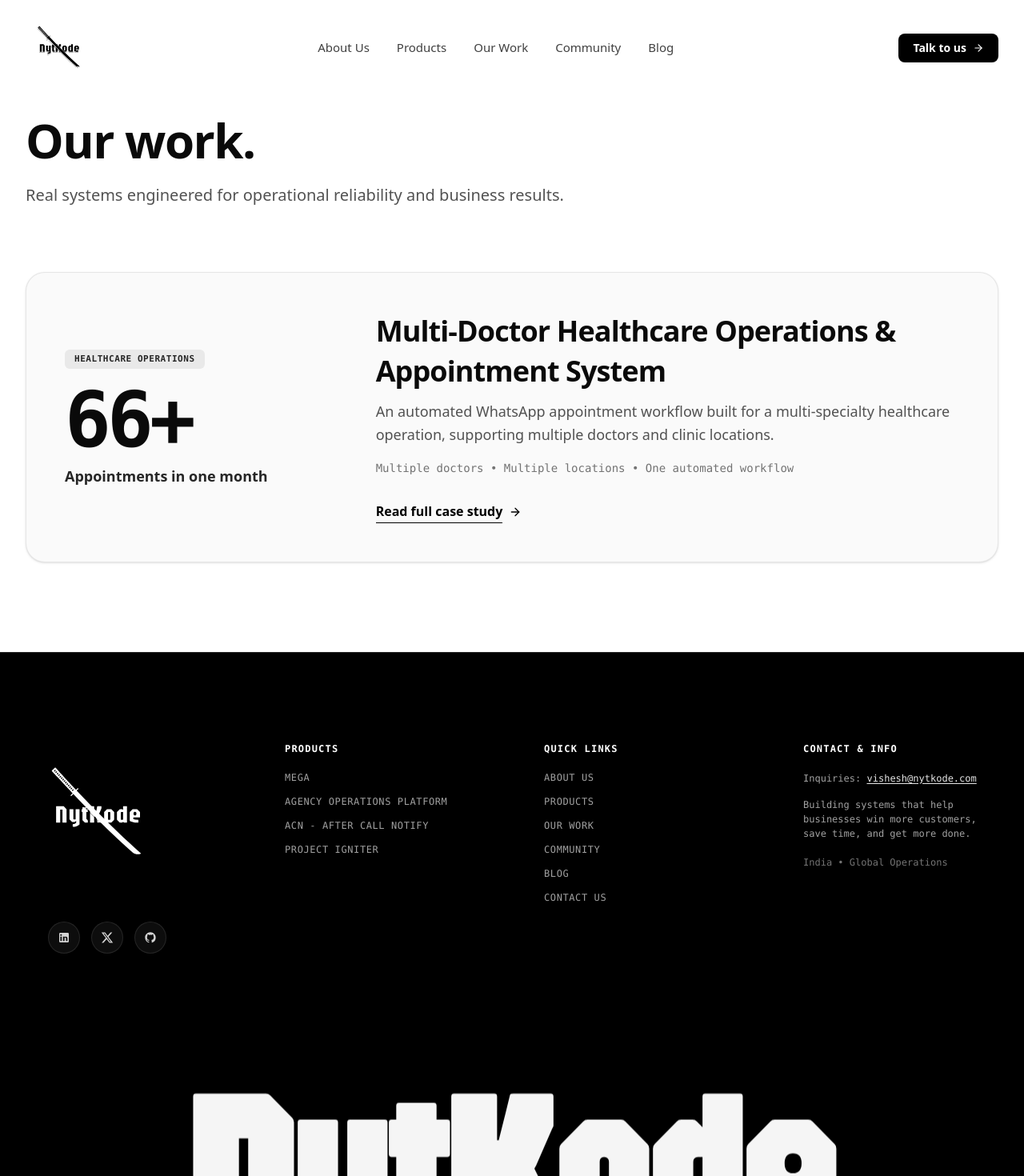
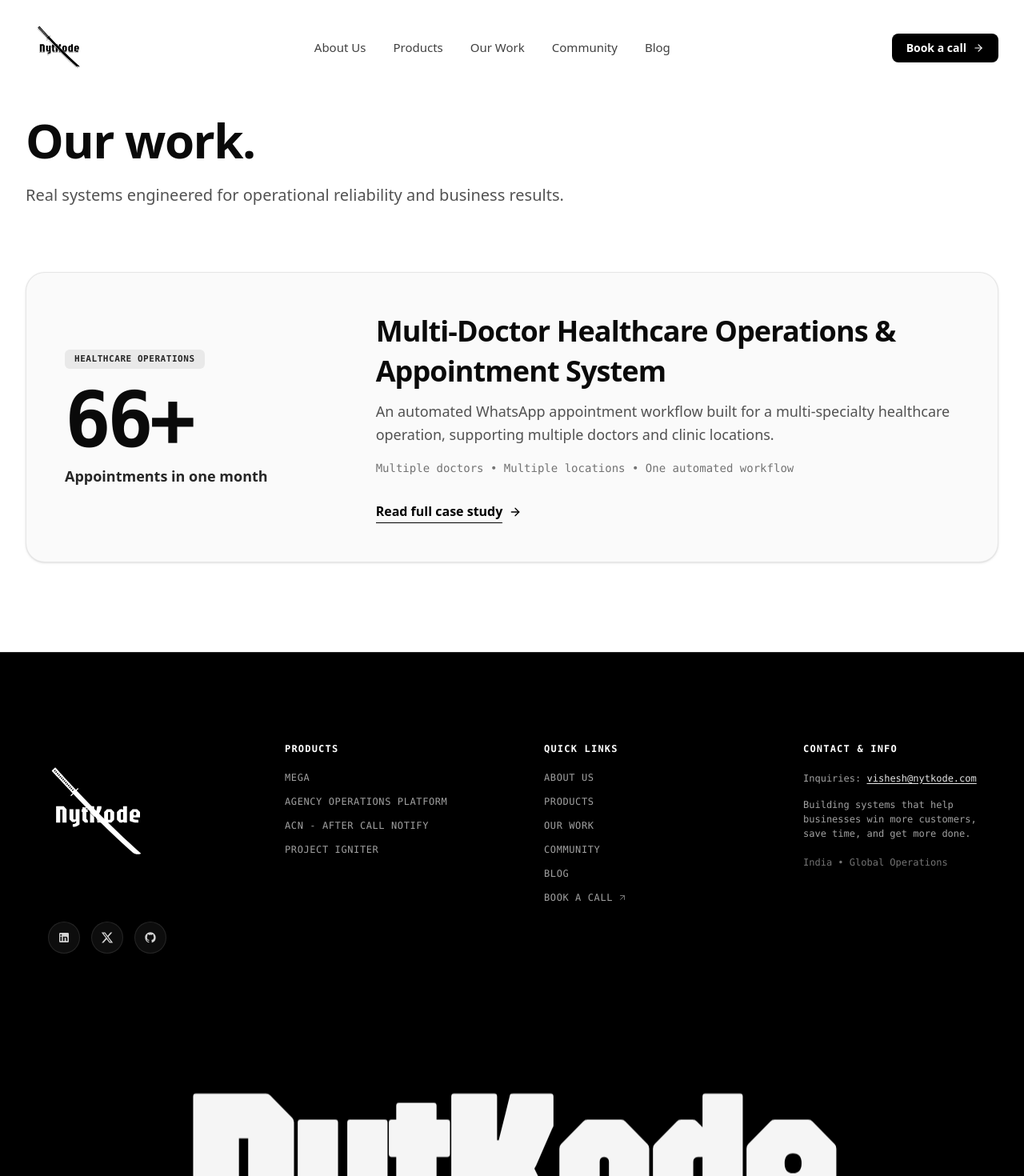
Before and after one commit to nytkode/nytkode, a Next.js app: page /work in a window 1280 px wide. Shown: the top 1470 px of the page at 80% size. Built offline with nearby package versions, Linux system fonts and the light colour scheme.

Commit message:
feat(cta): replace 'Talk to us' with Calendly 'Book a call' links across all sections

```diff
--- a/src/app/work/healthcare-appointment-automation/page.tsx
+++ b/src/app/work/healthcare-appointment-automation/page.tsx
@@ -165,13 +165,15 @@ export default function HealthcareCaseStudyPage() {
               </p>
             </div>
 
-            <button
-              onClick={() => handleOpenContact("Healthcare Case Study Inquiry")}
+            <a
+              href="https://calendly.com/nytkode/30min"
+              target="_blank"
+              rel="noopener noreferrer"
               className="inline-flex items-center justify-center gap-2.5 px-8 py-4 rounded-xl text-sm font-semibold text-black bg-white hover:bg-neutral-200 transition-colors cursor-pointer shrink-0 shadow-md"
             >
-              <span>Talk to NytKode</span>
+              <span>Book a call</span>
               <ArrowRightIcon className="w-4 h-4" />
-            </button>
+            </a>
           </div>
         </div>
       </main>
--- a/src/components/CaseStudyModal.tsx
+++ b/src/components/CaseStudyModal.tsx
@@ -103,16 +103,16 @@ export const CaseStudyModal: React.FC<CaseStudyModalProps> = ({
             <span className="text-xs text-neutral-400">
               Need similar infrastructure for your business?
             </span>
-            <button
-              onClick={() => {
-                onClose();
-                onTalkToUs();
-              }}
+            <a
+              href="https://calendly.com/nytkode/30min"
+              target="_blank"
+              rel="noopener noreferrer"
+              onClick={onClose}
               className="w-full sm:w-auto inline-flex items-center justify-center gap-2 px-5 py-2.5 rounded-lg text-xs font-semibold text-black bg-white hover:bg-neutral-200 transition-colors"
             >
-              <span>Discuss Your Workflow</span>
+              <span>Book a call</span>
               <ArrowRightIcon className="w-3.5 h-3.5" />
-            </button>
+            </a>
           </div>
         </div>
       </div>
--- a/src/components/FinalCTASection.tsx
+++ b/src/components/FinalCTASection.tsx
@@ -4,7 +4,7 @@ import React from "react";
 import { ArrowRightIcon } from "./Icons";
 
 interface FinalCTASectionProps {
-  onTalkToUs: () => void;
+  onTalkToUs?: () => void;
 }
 
 export const FinalCTASection: React.FC<FinalCTASectionProps> = ({ onTalkToUs }) => {
@@ -28,13 +28,15 @@ export const FinalCTASection: React.FC<FinalCTASectionProps> = ({ onTalkToUs })
         </p>
 
         <div className="flex items-center justify-center">
-          <button
-            onClick={onTalkToUs}
+          <a
+            href="https://calendly.com/nytkode/30min"
+            target="_blank"
+            rel="noopener noreferrer"
             className="inline-flex items-center justify-center gap-3 px-10 py-5 text-base font-semibold text-white bg-black hover:bg-neutral-800 active:scale-[0.98] rounded-xl transition-all cursor-pointer shadow-xl shadow-black/10"
           >
-            <span>Talk to NytKode</span>
+            <span>Book a call</span>
             <ArrowRightIcon className="w-4 h-4" />
-          </button>
+          </a>
         </div>
       </div>
     </section>
--- a/src/components/FooterSection.tsx
+++ b/src/components/FooterSection.tsx
@@ -5,7 +5,7 @@ import { NytKodeLogo } from "./NytKodeLogo";
 import { ArrowUpRightIcon, GithubIcon, TwitterIcon, LinkedinIcon } from "./Icons";
 
 interface FooterSectionProps {
-  onTalkToUs: () => void;
+  onTalkToUs?: () => void;
   theme?: "light" | "dark";
 }
 
@@ -208,12 +208,15 @@ export const FooterSection: React.FC<FooterSectionProps> = ({
                 </a>
               </li>
               <li>
-                <button
-                  onClick={onTalkToUs}
-                  className={`${isLight ? "hover:text-black" : "hover:text-white"} transition-colors text-left uppercase cursor-pointer`}
+                <a
+                  href="https://calendly.com/nytkode/30min"
+                  target="_blank"
+                  rel="noopener noreferrer"
+                  className={`${isLight ? "hover:text-black" : "hover:text-white"} transition-colors inline-flex items-center gap-1.5 uppercase`}
                 >
-                  Contact Us
-                </button>
+                  <span>Book a Call</span>
+                  <ArrowUpRightIcon className={`w-3 h-3 ${isLight ? "text-neutral-400" : "text-neutral-500"}`} />
+                </a>
               </li>
             </ul>
           </div>
--- a/src/components/HeroSection.tsx
+++ b/src/components/HeroSection.tsx
@@ -4,7 +4,7 @@ import React from "react";
 import { ArrowRightIcon } from "./Icons";
 
 interface HeroSectionProps {
-  onTalkToUs: () => void;
+  onTalkToUs?: () => void;
 }
 
 export const HeroSection: React.FC<HeroSectionProps> = ({ onTalkToUs }) => {
@@ -39,12 +39,14 @@ export const HeroSection: React.FC<HeroSectionProps> = ({ onTalkToUs }) => {
               <ArrowRightIcon className="w-4 h-4" />
             </a>
 
-            <button
-              onClick={onTalkToUs}
+            <a
+              href="https://calendly.com/nytkode/30min"
+              target="_blank"
+              rel="noopener noreferrer"
               className="w-full sm:w-auto inline-flex items-center justify-center gap-2 px-8 py-4 text-sm sm:text-base font-semibold text-neutral-900 bg-neutral-100 hover:bg-neutral-200 border border-neutral-300 rounded-lg transition-all cursor-pointer active:scale-[0.98]"
             >
-              <span>Talk to us</span>
-            </button>
+              <span>Book a call</span>
+            </a>
           </div>
         </div>
       </div>
--- a/src/components/MegaProductShowcase.tsx
+++ b/src/components/MegaProductShowcase.tsx
@@ -501,12 +501,14 @@ export const MegaProductShowcase: React.FC<MegaProductShowcaseProps> = ({
                 <ArrowRightIcon className="w-3.5 h-3.5" />
               </button>
 
-              <button
-                onClick={() => onTalkToUs("Talk to us — MEGA")}
+              <a
+                href="https://calendly.com/nytkode/30min"
+                target="_blank"
+                rel="noopener noreferrer"
                 className="w-full sm:w-auto inline-flex items-center justify-center gap-2 px-5 py-3 rounded-lg text-xs font-semibold text-neutral-900 bg-neutral-200 hover:bg-neutral-300 transition-colors cursor-pointer"
               >
-                <span>Talk to us</span>
-              </button>
+                <span>Book a call</span>
+              </a>
             </div>
           </div>
         </div>
--- a/src/components/Navbar.tsx
+++ b/src/components/Navbar.tsx
@@ -5,7 +5,7 @@ import { NytKodeLogo } from "./NytKodeLogo";
 import { MenuIcon, XIcon, ArrowRightIcon } from "./Icons";
 
 interface NavbarProps {
-  onTalkToUs: () => void;
+  onTalkToUs?: () => void;
   initialTheme?: "light" | "dark";
 }
 
@@ -106,29 +106,33 @@ export const Navbar: React.FC<NavbarProps> = ({ onTalkToUs, initialTheme = "ligh
 
         {/* Right: Action Button */}
         <div className="hidden md:flex items-center gap-3">
-          <button
-            onClick={onTalkToUs}
+          <a
+            href="https://calendly.com/nytkode/30min"
+            target="_blank"
+            rel="noopener noreferrer"
             className={`inline-flex items-center gap-2 px-4.5 py-2 text-sm font-semibold rounded-lg transition-all cursor-pointer active:scale-[0.98] shadow-xs ${
               isDark
                 ? "text-black bg-white hover:bg-neutral-200"
                 : "text-white bg-black hover:bg-neutral-800"
             }`}
           >
-            <span>Talk to us</span>
+            <span>Book a call</span>
             <ArrowRightIcon className="w-3.5 h-3.5" />
-          </button>
+          </a>
         </div>
 
         {/* Mobile Menu Button */}
         <div className="flex md:hidden items-center gap-2">
-          <button
-            onClick={onTalkToUs}
+          <a
+            href="https://calendly.com/nytkode/30min"
+            target="_blank"
+            rel="noopener noreferrer"
             className={`px-3 py-1.5 text-xs font-semibold rounded-lg active:scale-95 transition-colors ${
               isDark ? "bg-white text-black" : "bg-black text-white"
             }`}
           >
-            Talk to us
-          </button>
+            Book a call
+          </a>
           <button
             onClick={() => setMobileMenuOpen(!mobileMenuOpen)}
             aria-label="Toggle navigation menu"
@@ -173,18 +177,18 @@ export const Navbar: React.FC<NavbarProps> = ({ onTalkToUs, initialTheme = "ligh
               isDark ? "border-white/[0.08]" : "border-black/[0.08]"
             }`}
           >
-            <button
-              onClick={() => {
-                setMobileMenuOpen(false);
-                onTalkToUs();
-              }}
+            <a
+              href="https://calendly.com/nytkode/30min"
+              target="_blank"
+              rel="noopener noreferrer"
+              onClick={() => setMobileMenuOpen(false)}
               className={`w-full flex items-center justify-center gap-2.5 px-5 py-3 text-base font-semibold rounded-lg transition-all ${
                 isDark ? "bg-white text-black" : "bg-black text-white"
               }`}
             >
-              <span>Talk to us</span>
+              <span>Book a call</span>
               <ArrowRightIcon className="w-4 h-4" />
-            </button>
+            </a>
           </div>
         </div>
       )}
```
